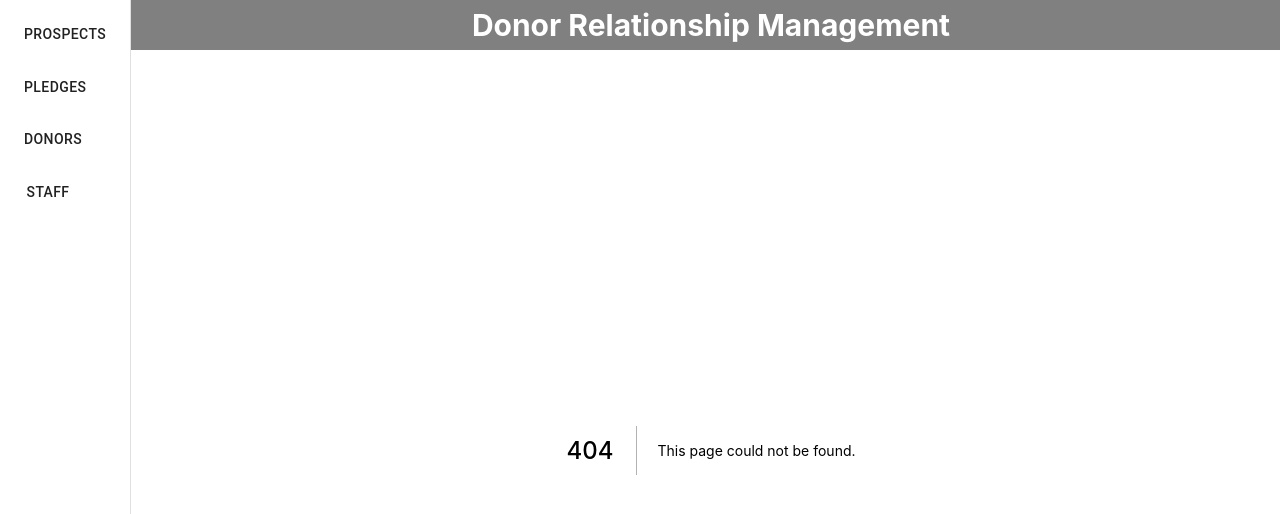
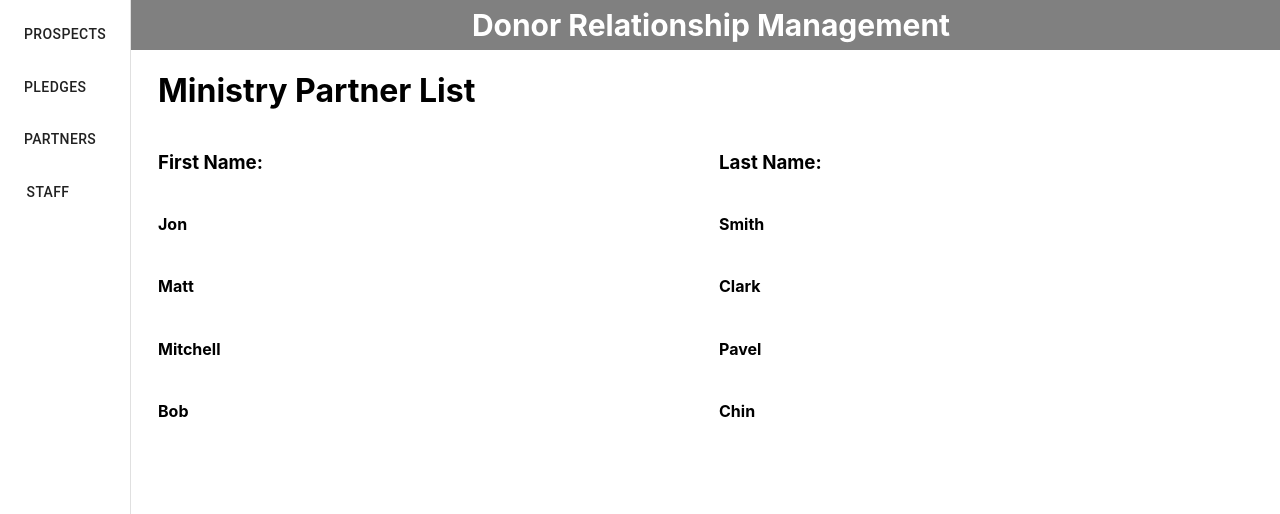
Before and after one commit to matthew-r-clark/drm, a Next.js app: page /ministry-partners in a window 1280 px wide. Before the commit this address had no page. Shown: the top 514 px of the page. Built offline with nearby package versions, Linux system fonts and the light colour scheme.

Commit message:
Refactored code per Pull Request comments

```diff
--- a/src/components/MenuButtons.js
+++ b/src/components/MenuButtons.js
@@ -26,9 +26,9 @@ export default function MenuButtons({ toggleMenu }) {
         </Link>
       </ListItem>
       <ListItem>
-        <Link href="/donors">
+        <Link href="/ministry-partners">
           <Button onClick={toggleMenu}>
-            Donors
+            Partners
           </Button>
         </Link>
       </ListItem>
--- a/src/pages/donors.js
+++ b/src/pages/ministry-partners.js
@@ -1,9 +1,7 @@
-import Donor from '../components/Donor';
-
 import Grid from '../utils/Grid';
 
-export default function Donors() {
-  const donorArr = [
+export default function MinistryPartners() {
+  const partners = [
     {
       id: 1,
       first_name: 'Jon',
@@ -26,16 +24,19 @@ export default function Donors() {
     },
   ];
 
-  const donors = donorArr.map((donor) => <Donor key={donor.id} donor={donor} />);
-
   return (
     <>
-      <h1 style={{ marginLeft: '1rem' }}>Donor List</h1>
+      <h1 style={{ marginLeft: '1rem' }}>Ministry Partner List</h1>
       <Grid cols={2}>
         <h3>First Name:</h3>
         <h3>Last Name:</h3>
       </Grid>
-      {donors}
+      {partners.map((partner) => (
+        <Grid key={partner.id} cols={2}>
+          <h4>{partner.first_name}</h4>
+          <h4>{partner.last_name}</h4>
+        </Grid>
+      ))}
     </>
   );
 }
```
Also changed, not shown: src/components/Donor.js (deleted, +0 -11 lines), src/components/Pledge.js (deleted, +0 -10 lines), src/components/Prospect.js (deleted, +0 -12 lines), src/pages/[userId]/pledges.js (+6 -6 lines), src/pages/[userId]/prospects.js (+10 -7 lines).
